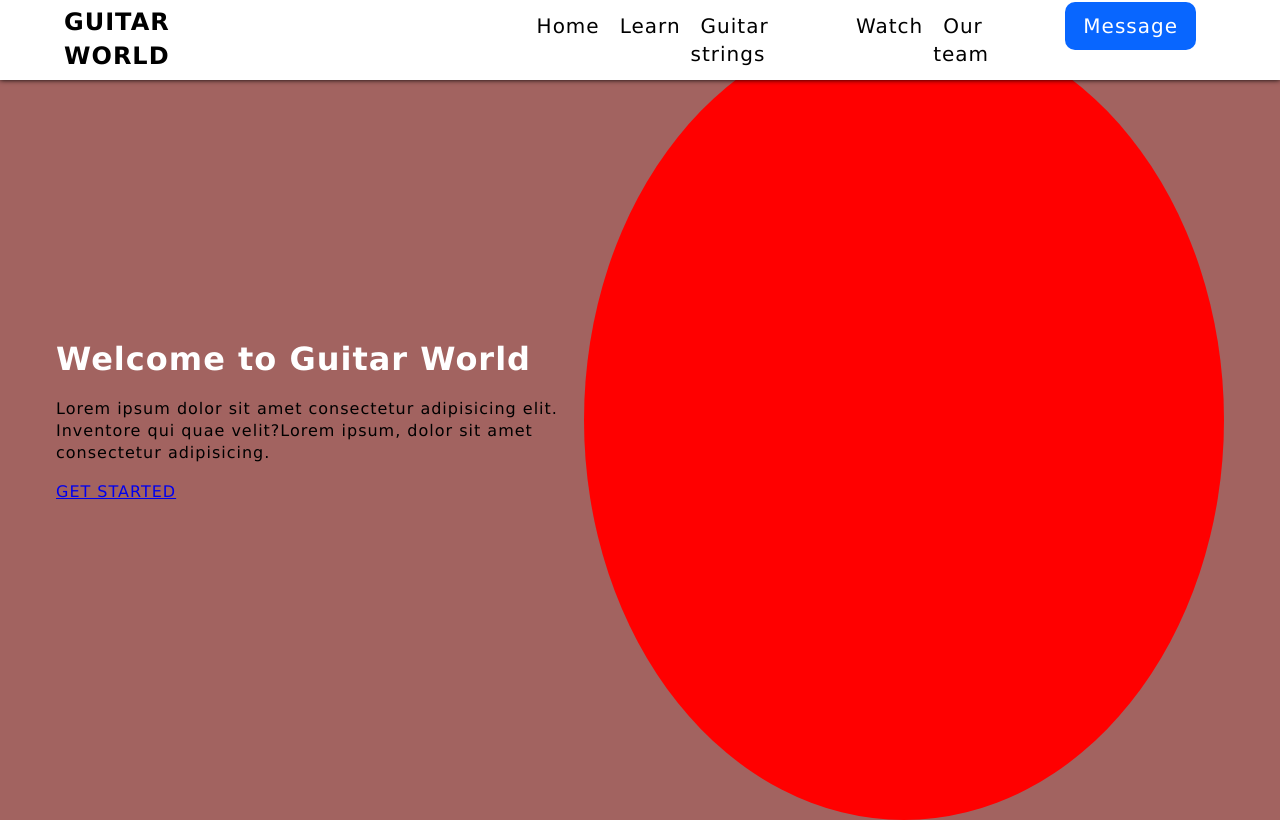
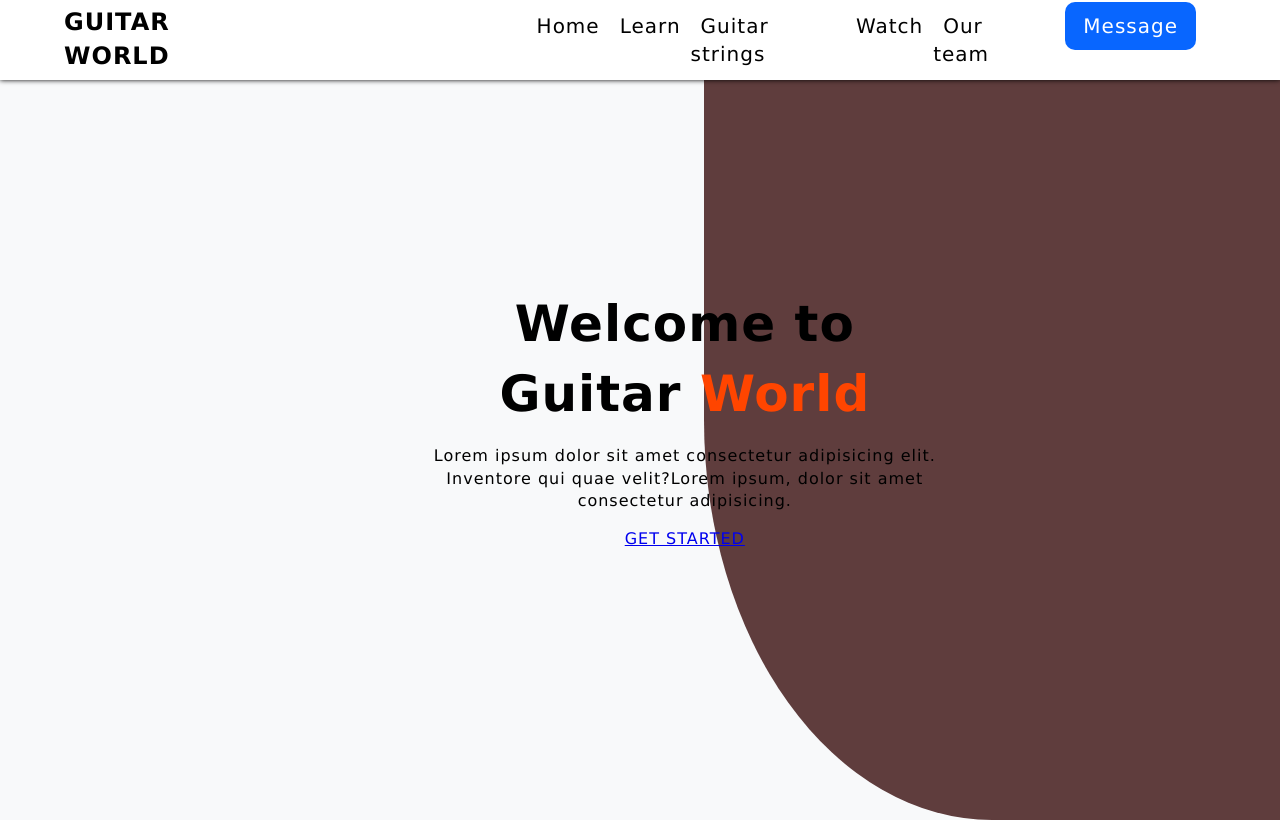
Before and after one commit to justinekyle123/GUITAR_WEB, a plain HTML site: page index.html in a window 1280 px wide. Shown: the top 822 px of the page. Drawn offline with nearby package versions, Linux system fonts and the light colour scheme.

Commit message:
Add files via upload

```diff
--- a/index.html
+++ b/index.html
@@ -28,7 +28,7 @@
             <a href="#">GET STARTED</a>
         </div>
         <div class="hero-img">
-            <img src=".jpg" alt="">
+
         </div>
     </div>
 <!----------------------------------GET STARTED------------------------------------------->
--- a/style.css
+++ b/style.css
@@ -1,6 +1,6 @@
 
 :root{
-    --h1-clr:#fff;
+    --h1-clr:#000;
     --background-clr:#f8f9fa;
     --logo-clr:#000;
     --p-clr:#333;
@@ -106,8 +106,6 @@ ul li a:hover{
 .hero{
     width: 100vw;
     height: 100%;
-    background-color:#A26360;
-    filter: grayscale(0);
     display: flex;
     justify-content: center;
     align-items: center;
@@ -117,23 +115,37 @@ ul li a:hover{
     position: relative;
     gap: 1em;
 }
+
 .hero-content{
     display: flex;
     flex-direction: column;
     gap: 1em;
-    text-align: left;
+    text-align: center;
     max-width: 40vw;
+    margin-left: 7%;
+}
+.hero-content h1{
+    font-size: var(--h1-size);
+}
+
+span{
+    color: orangered;
+}
+.hero-img{
+    background-color: rgb(95, 61, 61);
+    width: 45%;
+    height: 100vh;
+    display: flex;
+    justify-content: center;
+    align-items: center;
+    perspective: 900px;
+    border-bottom-left-radius: 50%;
+    position: absolute;
+    right: 0;
+    z-index: -1;
 }
 
 
-
-
-.hero-img{
-    background-color: red;
-    width: 50%;
-    height: 100vh;
-    border-radius: 50%;
-}
 /*-------------------------------GET STARTED ------------------------------*/
 .get-started{
     width: 100vw;
```
